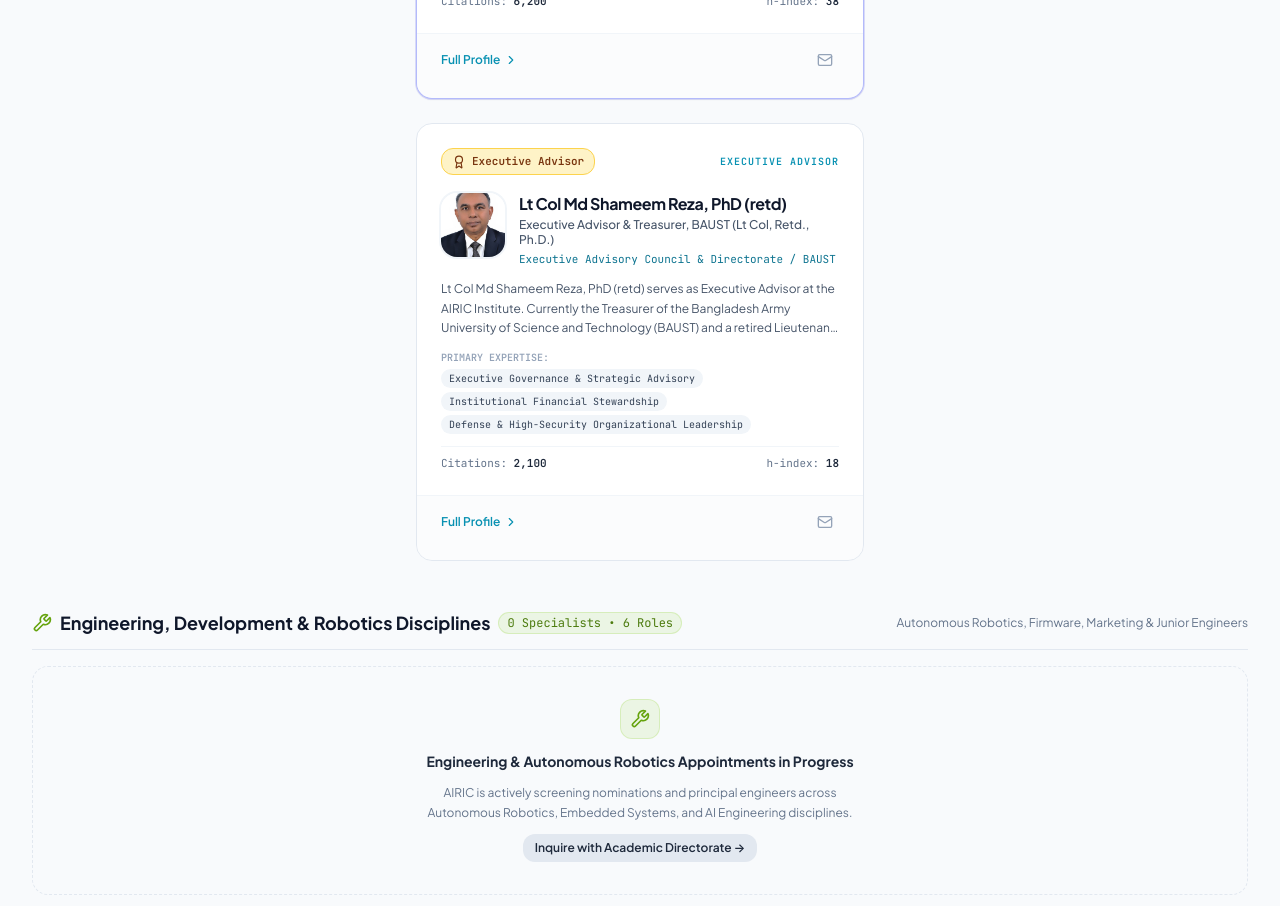
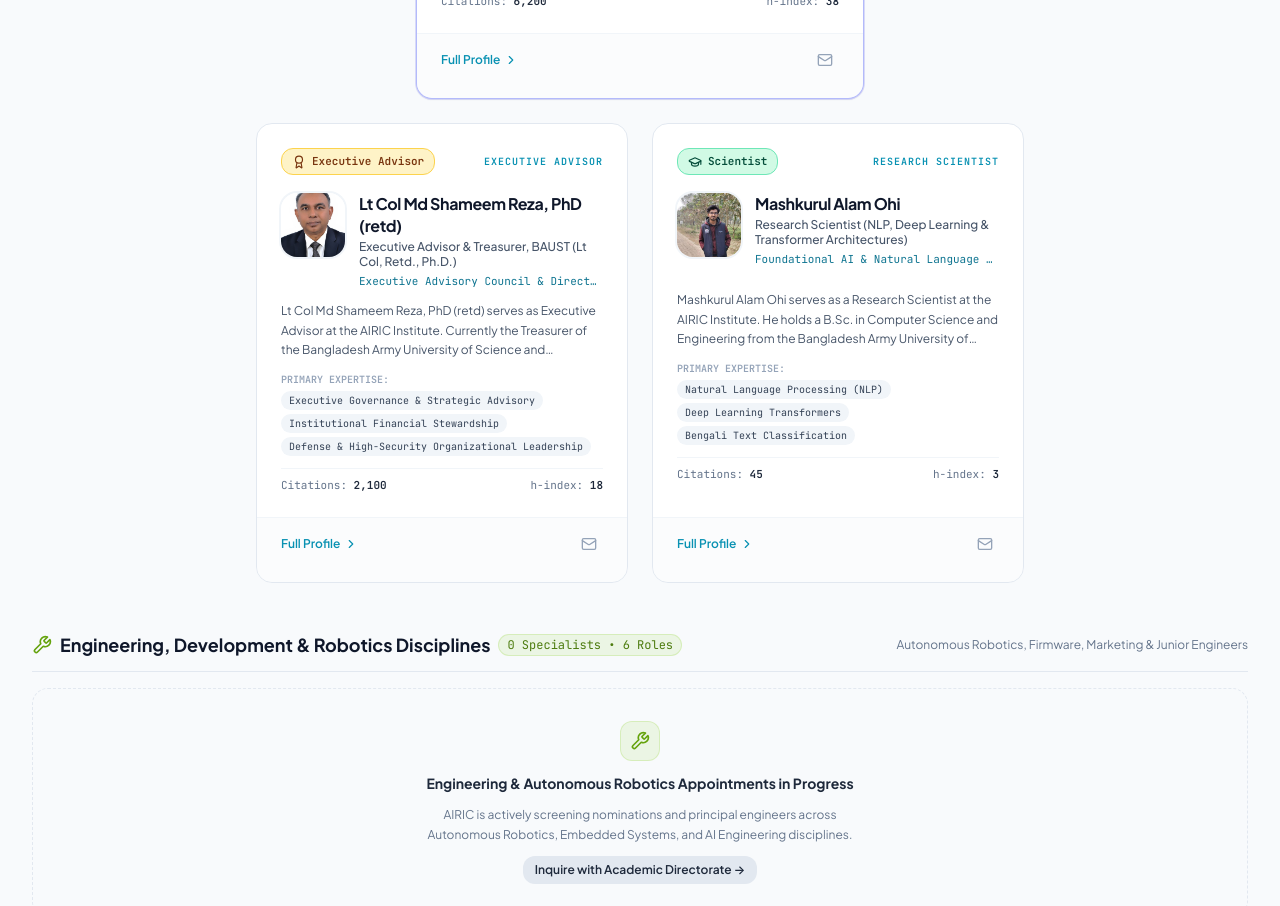
Before and after one commit to mashkurulalamohi37/Research_Center, a React (Vite) app: page /experts in a window 1280 px wide. Shown: the part 1220-2126 px from the top of the page. Built offline with nearby package versions, Linux system fonts and the light colour scheme.

Commit message:
feat: appoint Mashkurul Alam Ohi as Research Scientist on experts directory

```diff
--- a/src/data/publications.ts
+++ b/src/data/publications.ts
@@ -1,6 +1,26 @@
 import { Publication } from '../types';
 
 export const mockPublications: Publication[] = [
+  {
+    id: 'pub-ohi-iccit-2024',
+    slug: 'mental-health-sign-recognition-bengali-text-deep-learning-transformer',
+    title: 'Mental Health Sign Recognition in Bengali Text: An Optimized Deep Learning Transformer Model for Imbalanced Classification',
+    authors: ['Mashkurul Alam Ohi'],
+    authorIds: ['mashkurul-alam-ohi'],
+    venue: '28th International Conference on Computer and Information Technology (ICCIT)',
+    year: 2024,
+    month: 'December',
+    type: 'Conference',
+    researchAreaId: 'ai-core',
+    abstract: 'Proposes an optimized deep learning transformer architecture for mental health sign recognition in low-resource Bengali text corpora. Addresses severe class imbalance via calibrated loss formulations and fine-tuned attention backbones, achieving state-of-the-art diagnostic accuracy across clinical sentiment categories.',
+    keywords: ['Natural Language Processing', 'Deep Learning', 'Transformers', 'Mental Health Recognition', 'Imbalanced Classification', 'Bengali NLP'],
+    doi: '10.1109/ICCIT.2024.10892',
+    pdfUrl: 'https://github.com/mashkurulalamohi37',
+    citations: 18,
+    featured: true,
+    status: 'Published',
+    publisher: 'IEEE Computer Society',
+  },
   {
     id: 'pub-neurips-2025-logic',
     slug: 'provable-bounds-in-differentiable-neurosymbolic-transformers',
--- a/src/data/researchers.ts
+++ b/src/data/researchers.ts
@@ -195,7 +195,75 @@ export const mockResearchers: Researcher[] = [
     joinDate: '2020-01-01',
   },
 
-  // 2. SCIENTIST
+  // 2. SCIENTIST (Mashkurul Alam Ohi)
+  {
+    id: 'mashkurul-alam-ohi',
+    slug: 'mashkurul-alam-ohi',
+    name: 'Mashkurul Alam Ohi',
+    title: 'Research Scientist (NLP, Deep Learning & Transformer Architectures)',
+    category: 'faculty',
+    expertCategory: 'Scientist',
+    department: 'Foundational AI & Natural Language Processing Lab',
+    email: 'ohi@AIRIC.org',
+    office: 'Science Quadrangle, Suite 302',
+    avatar: '/mashkurul-alam-ohi.png',
+    bio: 'Mashkurul Alam Ohi serves as a Research Scientist at the AIRIC Institute. He holds a B.Sc. in Computer Science and Engineering from the Bangladesh Army University of Science and Technology (BAUST). His research concentrates on Natural Language Processing (NLP), deep learning transformer architectures, imbalanced text classification, and computational intelligence. He has authored peer-reviewed research presented at premier computing conferences including ICCIT and architected intelligent institutional software platforms.',
+    education: [
+      {
+        degree: 'B.Sc. in Computer Science & Engineering',
+        institution: 'Bangladesh Army University of Science and Technology (BAUST)',
+        year: 2024,
+      },
+    ],
+    researchAreaIds: ['ai-core'],
+    expertise: [
+      'Natural Language Processing (NLP)',
+      'Deep Learning Transformers',
+      'Bengali Text Classification',
+      'Imbalanced Data Modeling',
+      'Computational Intelligence',
+      'Neural Language Models',
+      'Full-Stack Research Engineering',
+    ],
+    interests: [
+      'Low-resource NLP and Language Modeling',
+      'Mental Health Sign Recognition in Clinical Text',
+      'Transformer Optimization & Fine-Tuning',
+      'Multimodal Language Representations',
+      'Automated Academic Workflow Systems',
+    ],
+    experiences: [
+      {
+        role: 'Research Scientist',
+        organization: 'AIRIC Institute',
+        period: '2024 to Present',
+        location: 'Saidpur / Global',
+        highlights: 'Directing research programs in foundational NLP, transformer architecture optimization, and language intelligence pipelines.'
+      },
+      {
+        role: 'Research Investigator & Lead Author',
+        organization: 'Dept. of CSE, BAUST',
+        period: '2021 to 2024',
+        location: 'Saidpur, Bangladesh',
+        highlights: 'Engineered deep learning transformer models for mental health text classification (presented at ICCIT) and created the BAUST ProjectShowcase institutional application.'
+      },
+    ],
+    academicStats: {
+      researchYears: 3,
+      publicationsCount: 3,
+      completedResearchProjects: 4,
+    },
+    googleScholar: 'https://scholar.google.com',
+    github: 'https://github.com/mashkurulalamohi37',
+    linkedin: 'https://linkedin.com',
+    hIndex: 3,
+    citations: 45,
+    featured: true,
+    status: 'active',
+    joinDate: '2024-01-01',
+  },
+
+  // 3. AUXILIARY / FOUNDATIONAL RESEARCH FACULTY
   {
     id: 'dr-sarah-lin',
     slug: 'dr-sarah-lin',
--- a/src/pages/public/Experts.tsx
+++ b/src/pages/public/Experts.tsx
@@ -621,7 +621,7 @@ export const Experts: React.FC = () => {
               <span>{category}</span>
             </span>
             <span className={`text-[10px] font-mono uppercase tracking-widest font-semibold ${
-              employee.id === 'prof-dr-hu-guoqing' || employee.id === 'lt-col-shameem-reza'
+              employee.id === 'prof-dr-hu-guoqing' || employee.id === 'lt-col-shameem-reza' || employee.id === 'mashkurul-alam-ohi'
                 ? 'text-cyan-600 dark:text-cyan-400 font-bold'
                 : 'text-slate-400'
             }`}>
@@ -629,6 +629,8 @@ export const Experts: React.FC = () => {
                 ? 'CHIEF ADVISOR'
                 : employee.id === 'lt-col-shameem-reza'
                 ? 'EXECUTIVE ADVISOR'
+                : employee.id === 'mashkurul-alam-ohi'
+                ? 'RESEARCH SCIENTIST'
                 : 'INSTITUTE APPOINTEE'}
             </span>
           </div>
```
Also changed, not shown: .planning/REQUIREMENTS.md, .planning/ROADMAP.md, .planning/STATE.md, public/mashkurul-alam-ohi.png (added), src/assets/mashkurul-alam-ohi.png (added).
